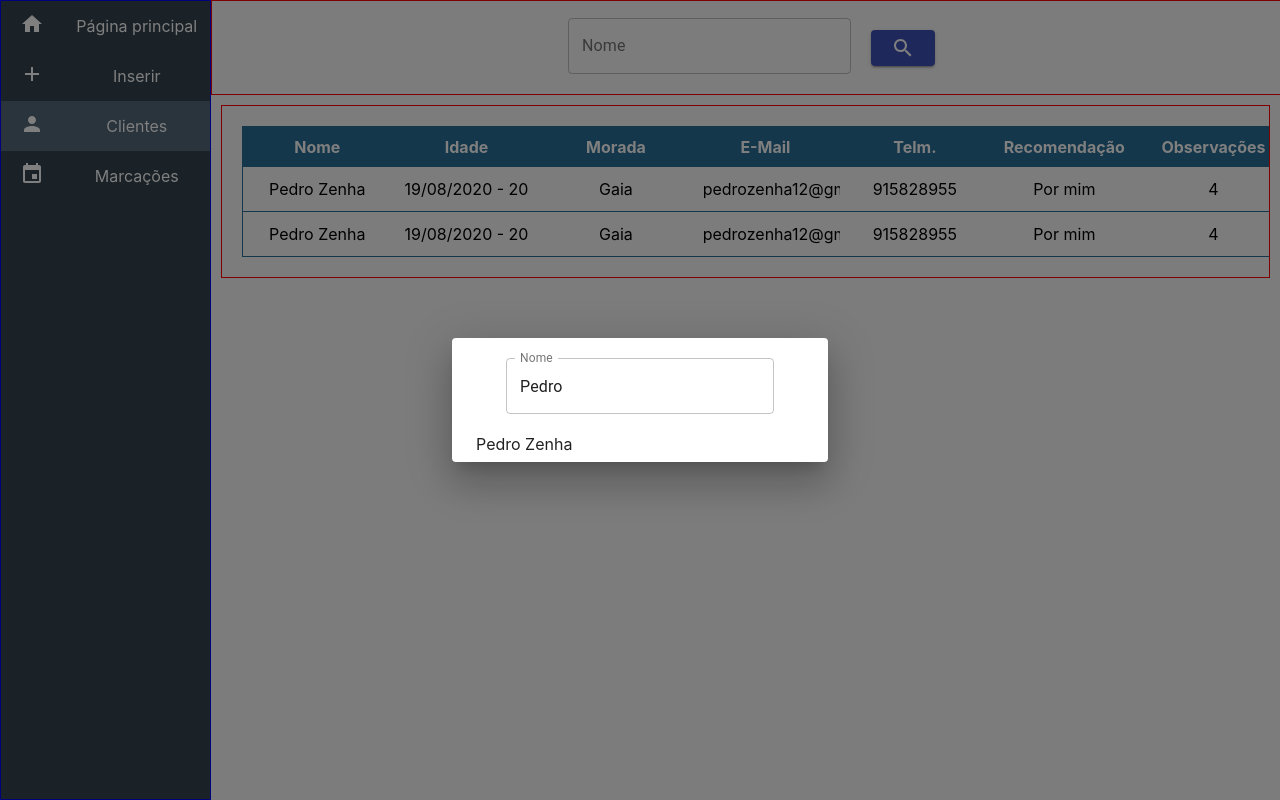
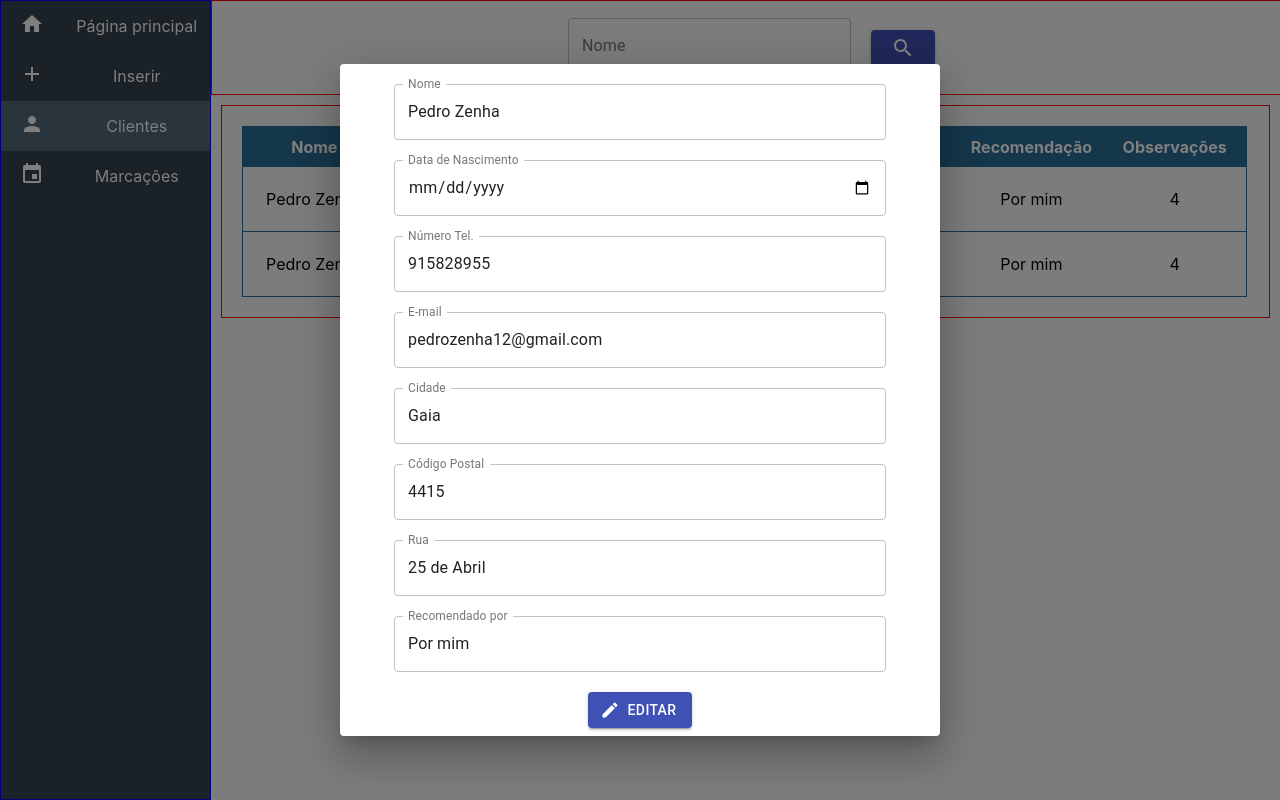
Before and after one commit to PZenha/c-terapias-webapp, a React (Create React App) app: page /clients in a window 1280 px wide. Both pictures are taken after a click on the element 765 px from the left and 189 px from the top of the page. Built offline with nearby package versions, Linux system fonts and the light colour scheme.

Commit message:
Pass data to modal

```diff
--- a/src/pages/clients-list/components/table-modal.tsx
+++ b/src/pages/clients-list/components/table-modal.tsx
@@ -2,33 +2,40 @@ import React, { FC } from 'react'
 import { ITableProps } from './table'
 import Modal from '@material-ui/core/Modal';
 import { makeStyles, Theme, createStyles } from '@material-ui/core/styles';
-import { TextField, Dialog, DialogContent } from '@material-ui/core'
+import { TextField, Dialog, DialogContent, Button } from '@material-ui/core'
+import EditIcon from '@material-ui/icons/Edit';
 import { Formik } from 'formik'
+import { IClientData } from '../../../types'
+import './table.scss'
 
-interface IModalProps extends ITableProps {
+interface IModalProps  {
+    data?: IClientData
     openModal: boolean
     handleClose: () => void
 }
 
 const TableModal: FC<IModalProps> = (props: IModalProps) => {
-
+  const { data } = props
     return (
-        <>
+        <div>
         <Dialog
+            fullWidth
             open={props.openModal}
             onClose={props.handleClose}
             aria-labelledby="simple-modal-title"
-        aria-describedby="simple-modal-description"
+            aria-describedby="simple-modal-description"
         >
            <DialogContent>
                 <Formik
                 initialValues={{
-                    name: '',
-                    age: 0,
-                    address: '',
-                    email: '',
-                    phone: '',
-                    advisedBy: '',
+                    name: data?.name,
+                    dob: data?.dob,
+                    city: data?.address.city,
+                    zipcode: data?.address.zipcode,
+                    street: data?.address.street,
+                    email: data?.email,
+                    phone: data?.phone,
+                    advisedBy: data?.advisedBy,
                 }}
                 onSubmit={ () => console.log('submit from modal')}
                 >
@@ -43,9 +50,10 @@ const TableModal: FC<IModalProps> = (props: IModalProps) => {
           }) => (
               <>
               <form onSubmit={handleSubmit}>
+
                   <TextField
                     name="name"
-                    value={'Pedro'}
+                    value={values.name}
                     onChange={handleChange}
                     onBlur={handleBlur}
                     id="name"
@@ -53,19 +61,94 @@ const TableModal: FC<IModalProps> = (props: IModalProps) => {
                     variant="outlined"
                     style={{width: '100%'}}
                   />
+                  <TextField
+                  name="dob"
+                  value={values.dob}
+                  onChange={handleChange}
+                  id="date"
+                  label="Data de Nascimento"
+                  type="date"
+                  InputLabelProps={{
+                    shrink: true,
+                  }}
+                  variant="outlined"
+                />
+
+                   <TextField
+                    name="phone"
+                    value={values.phone}
+                    onChange={handleChange}
+                    onBlur={handleBlur}
+                    id="phone"
+                    label="Número Tel."
+                    variant="outlined"
+                    style={{width: '100%'}}
+                  />
+                   <TextField
+                    name="email"
+                    value={values.email}
+                    onChange={handleChange}
+                    onBlur={handleBlur}
+                    id="email"
+                    label="E-mail"
+                    variant="outlined"
+                    style={{width: '100%'}}
+                  />
+                   <TextField
+                    name="city"
+                    value={values.city}
+                    onChange={handleChange}
+                    onBlur={handleBlur}
+                    id="city"
+                    label="Cidade"
+                    variant="outlined"
+                    style={{width: '100%'}}
+                  />
+                  <TextField
+                    name="zipcode"
+                    value={values.zipcode}
+                    onChange={handleChange}
+                    onBlur={handleBlur}
+                    id="zipcode"
+                    label="Código Postal"
+                    variant="outlined"
+                    style={{width: '100%'}}
+                  />
+                  <TextField
+                    name="street"
+                    value={values.street}
+                    onChange={handleChange}
+                    onBlur={handleBlur}
+                    id="street"
+                    label="Rua"
+                    variant="outlined"
+                    style={{width: '100%'}}
+                  />
+                  <TextField
+                    name="advisedBy"
+                    value={values.advisedBy}
+                    onChange={handleChange}
+                    onBlur={handleBlur}
+                    id="advisedBy"
+                    label="Recomendado por"
+                    variant="outlined"
+                    style={{width: '100%'}}
+                  />
+                  <Button
+                    type="submit"
+                    variant="contained"
+                    color="primary"
+                    startIcon={<EditIcon />}
+                  >Editar</Button>
               </form>
               </>
           )}
 
             </Formik>
-
-         <div>
-             {props.data[0].name}
-         </div>
            </DialogContent>
         </Dialog>
 
-        </>
+        </div>
     )
 }
 
--- a/src/pages/clients-list/components/table.scss
+++ b/src/pages/clients-list/components/table.scss
@@ -1,5 +1,5 @@
 .table {
-    width: 100%;
+    width: 96%;
     border: 1px solid #2a6f97;
     border-collapse: collapse;
     table-layout: fixed;
--- a/src/pages/clients-list/components/table.tsx
+++ b/src/pages/clients-list/components/table.tsx
@@ -1,6 +1,7 @@
 import React, { Children, FC, useState } from 'react'
 import moment from 'moment'
 import TableModal, { SimpleModal } from './table-modal'
+import { IClientData } from '../../../types'
 import './table.scss'
 
 
@@ -9,7 +10,7 @@ export interface ITableProps {
     data:{
  name: string
         dob: Date
-        phone?: string
+        phone: string
         email: string
         address: {
             city: string
@@ -61,6 +62,7 @@ export const RowCell: FC = ({children}) => (
 export const GenerateTable: FC<ITableProps> = (props: ITableProps) => {
     //const { name, dob, email, phone, created_at, address, advisedBy, observations_count} = props.data
     const [openModal, setOpenModal] = useState(false)
+    const [selectedData, setSelectedData] = useState<IClientData | undefined>(undefined)
     const twenty = moment().subtract(20, 'years')
     return (
         <>
@@ -75,7 +77,10 @@ export const GenerateTable: FC<ITableProps> = (props: ITableProps) => {
               <HeaderColumn>Observações</HeaderColumn>
           </TableHeader>
           {props.data.map( data => (
-            <Row data={data} onProceed={() => setOpenModal(true)}>
+            <Row data={data} onProceed={() => {
+                setOpenModal(true)
+                setSelectedData(data)
+                }}>
               <RowCell>{data.name}</RowCell>
               <RowCell>{`${moment(data.dob).format('DD/MM/YYYY')} - ${moment().diff(twenty, 'years')}`}</RowCell>
               <RowCell>{data.address.city}</RowCell>
@@ -87,7 +92,7 @@ export const GenerateTable: FC<ITableProps> = (props: ITableProps) => {
           ))}
 
       </Table>
-      <TableModal data={props.data} openModal={openModal} handleClose={() => setOpenModal(false)}/>
+      <TableModal data={selectedData} openModal={openModal} handleClose={() => setOpenModal(false)}/>
       {/* <SimpleModal /> */}
       </>
     )
```
Also changed, not shown: src/types.ts (+15 -0 lines).
